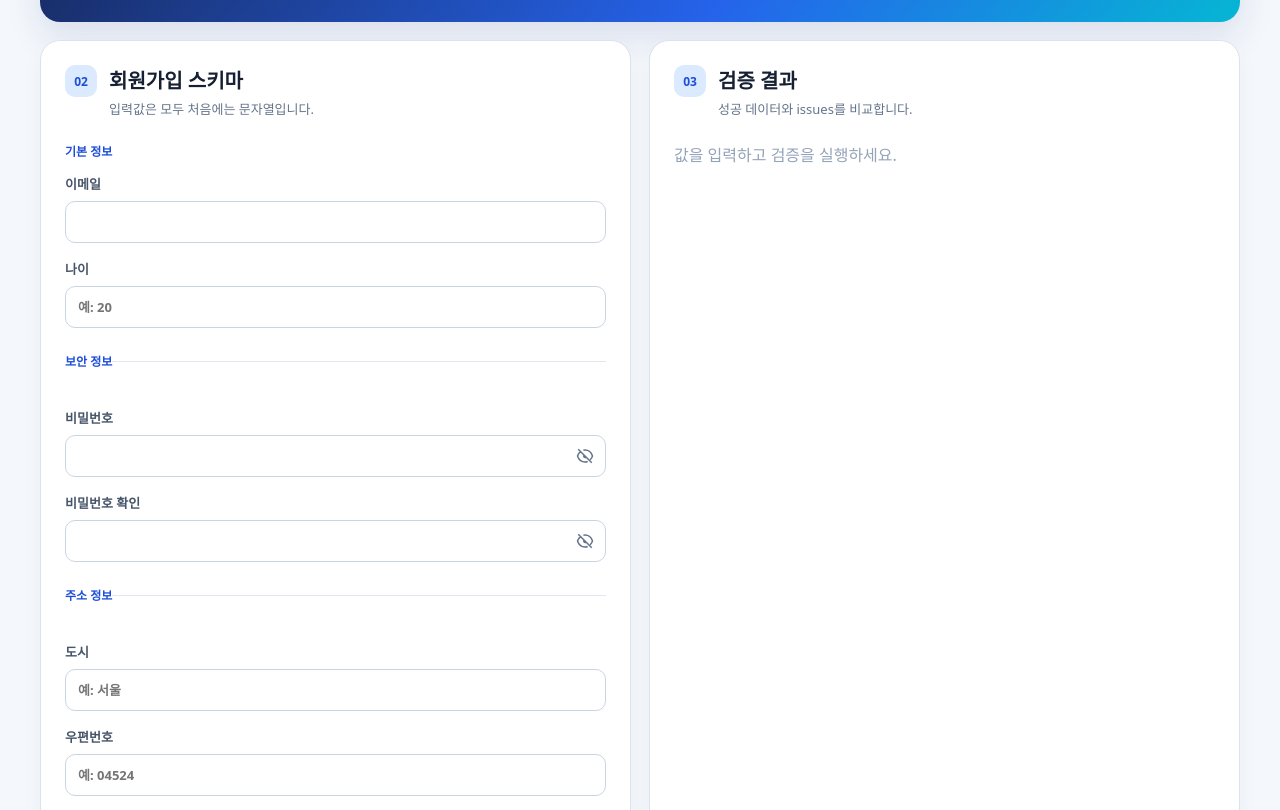
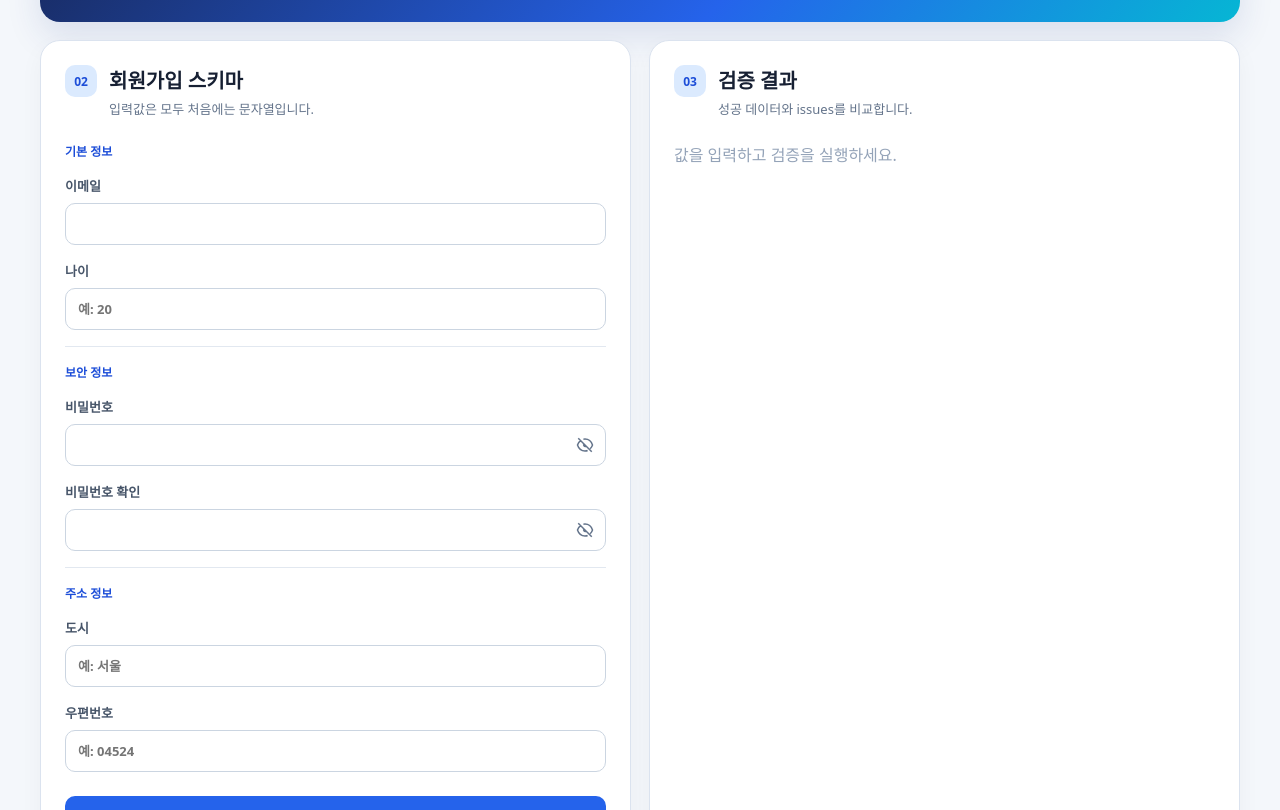
Before and after one commit to dota-pilot1/sample-pkt-project, a Next.js app in the folder prac-front/prac-zod/: page /level-1 in a window 1280 px wide. Shown: the part 270-1080 px from the top of the page. Built offline with nearby package versions, Linux system fonts and the light colour scheme.

Commit message:
style(zod): normalize level 1 form spacing

```diff
--- a/prac-front/prac-zod/src/app/globals.css
+++ b/prac-front/prac-zod/src/app/globals.css
@@ -246,7 +246,7 @@ h2 {
 }
 .form {
   display: grid;
-  gap: 24px;
+  gap: 0;
 }
 label {
   display: grid;
@@ -274,18 +274,23 @@ input:focus {
   margin: 0;
   border: 0;
   border-top: 1px solid #e2e8f0;
-  padding: 24px 0 0;
+  padding: 16px 0;
 }
 .form-section:first-child {
   border-top: 0;
   padding-top: 0;
 }
-.form-section legend {
-  margin-bottom: 14px;
-  padding: 0;
+.form-section:last-of-type {
+  padding-bottom: 0;
+}
+.form-section h3 {
+  margin: 0;
   color: #1d4ed8;
   font-size: 12px;
   font-weight: 900;
+}
+.form > button {
+  margin-top: 24px;
 }
 .password-input {
   position: relative;
--- a/prac-front/prac-zod/src/app/level-1/page.tsx
+++ b/prac-front/prac-zod/src/app/level-1/page.tsx
@@ -170,8 +170,11 @@ export default function HomePage() {
           </div>
           <div className="form">
             {/* 필드마다 의미와 동작이 다르므로 반복문 대신 명시적으로 작성한다. */}
-            <fieldset className="form-section">
-              <legend>기본 정보</legend>
+            <section
+              className="form-section"
+              aria-labelledby="basic-info-title"
+            >
+              <h3 id="basic-info-title">기본 정보</h3>
               <label>
                 이메일
                 <input
@@ -189,10 +192,13 @@ export default function HomePage() {
                   placeholder="예: 20"
                 />
               </label>
-            </fieldset>
+            </section>
 
-            <fieldset className="form-section">
-              <legend>보안 정보</legend>
+            <section
+              className="form-section"
+              aria-labelledby="security-info-title"
+            >
+              <h3 id="security-info-title">보안 정보</h3>
               <label>
                 비밀번호
                 <span className="password-input">
@@ -253,10 +259,13 @@ export default function HomePage() {
                   </button>
                 </span>
               </label>
-            </fieldset>
+            </section>
 
-            <fieldset className="form-section">
-              <legend>주소 정보</legend>
+            <section
+              className="form-section"
+              aria-labelledby="address-info-title"
+            >
+              <h3 id="address-info-title">주소 정보</h3>
               <label>
                 도시
                 <input
@@ -280,7 +289,7 @@ export default function HomePage() {
                   placeholder="예: 04524"
                 />
               </label>
-            </fieldset>
+            </section>
             {/* 버튼을 누른 시점에만 safeParse를 실행한다. */}
             <button type="button" onClick={validate}>
               safeParse 실행
```
